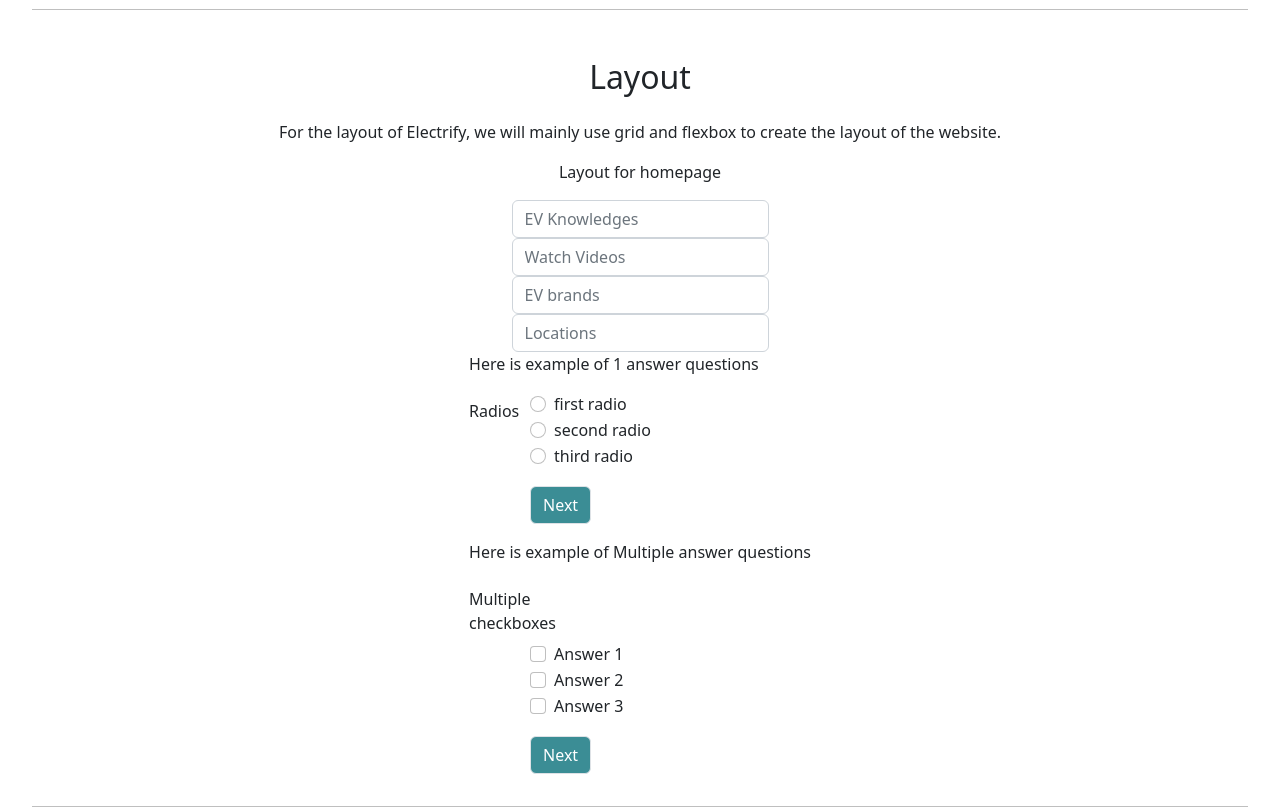
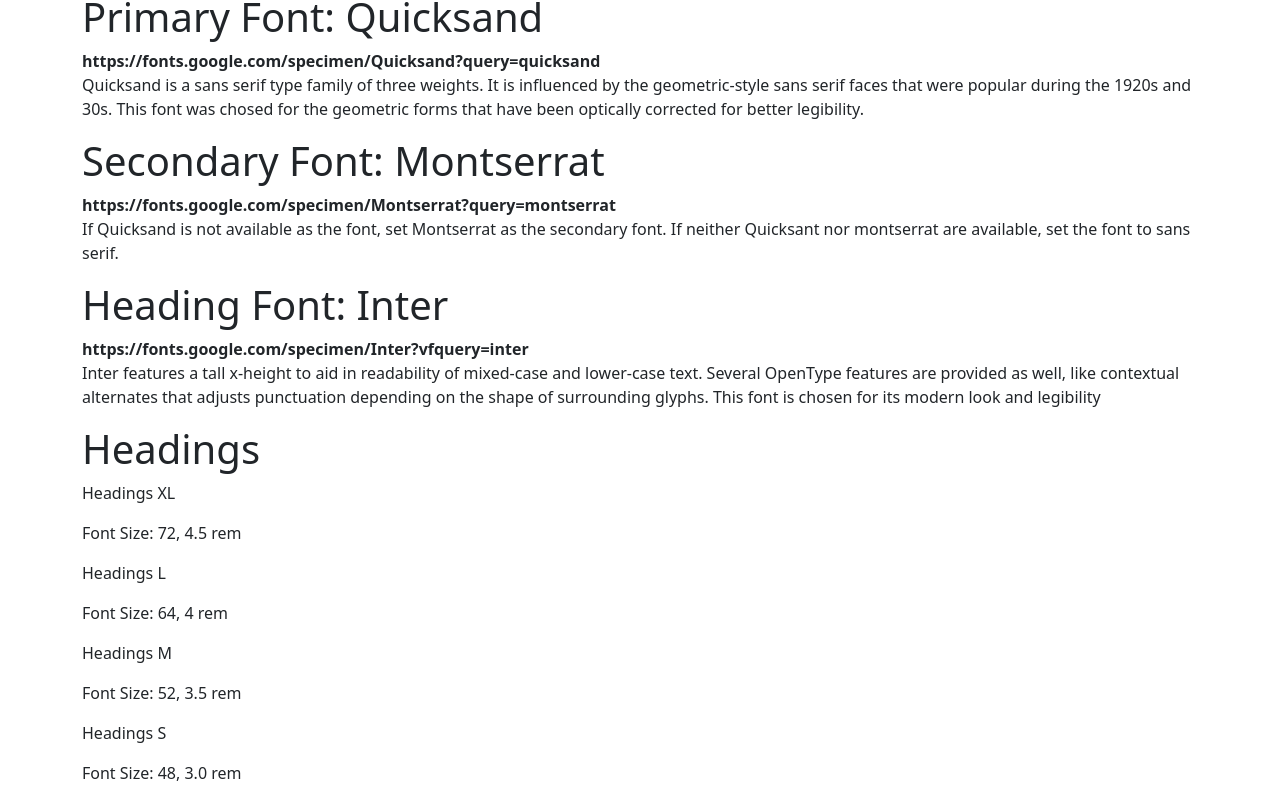
Before and after one commit to yaki-bcit/electrify-style, a Next.js app: page / in a window 1280 px wide. Shown: the part 1509-2320 px from the top of the page. Built offline with nearby package versions, Linux system fonts and the light colour scheme.

Commit message:
commitment issues

```diff
--- a/sections/typography.js
+++ b/sections/typography.js
@@ -4,5 +4,59 @@
 
 // Kevin
 export default function Typography() {
+  return (
+    <div className='container-md'>
+      <h1 className="typography-headings">
+        Primary Font: Quicksand
+      </h1>
+      <p className='typography-paragraphs'>
+        <b>https://fonts.google.com/specimen/Quicksand?query=quicksand</b><br></br>
+        Quicksand is a sans serif type family of three weights.
+        It is influenced by the geometric-style sans serif faces
+        that were popular during the 1920s and 30s. This font was
+        chosed for the geometric forms that have been optically
+        corrected for better legibility.
+      </p>
 
+      <h1 className="typography-headings">
+        Secondary Font: Montserrat
+      </h1>
+      <p className="typography-paragraphs">
+        <b>https://fonts.google.com/specimen/Montserrat?query=montserrat</b><br></br>
+
+        If Quicksand is not available as the font, set Montserrat as the secondary font.
+        If neither Quicksant nor montserrat are available, set the font to sans serif.
+      </p>
+
+      <h1 className="typography-headings">
+        Heading Font: Inter
+      </h1>
+      <p className="typography-paragraphs">
+        <b>https://fonts.google.com/specimen/Inter?vfquery=inter</b><br></br>
+        Inter features a tall x-height to aid in readability of mixed-case and
+        lower-case text. Several OpenType features are provided as well,
+        like contextual alternates that adjusts punctuation depending
+        on the shape of surrounding glyphs.
+
+        This font is chosen for its modern look and legibility
+      </p>
+
+      <h1 className="typography-headings">
+        Headings
+      </h1>
+
+      <p className='typography-XL'>Headings XL</p>
+        <p>Font Size: 72, 4.5 rem</p>
+
+      <p className="typography-L">Headings L</p>
+        <p>Font Size: 64, 4 rem</p>
+
+      <p className="typography-M">Headings M</p>
+        <p>Font Size: 52, 3.5 rem</p>
+
+      <p className="typography-S">Headings S</p>
+        <p>Font Size: 48, 3.0 rem</p>
+
+    </div>
+  )
 }
--- a/styles/Home.module.css
+++ b/styles/Home.module.css
@@ -112,6 +112,9 @@
   scroll-margin-top: 100px;
 }
 
+
+
+
 @media (max-width: 600px) {
   .grid {
     width: 100%;
```
